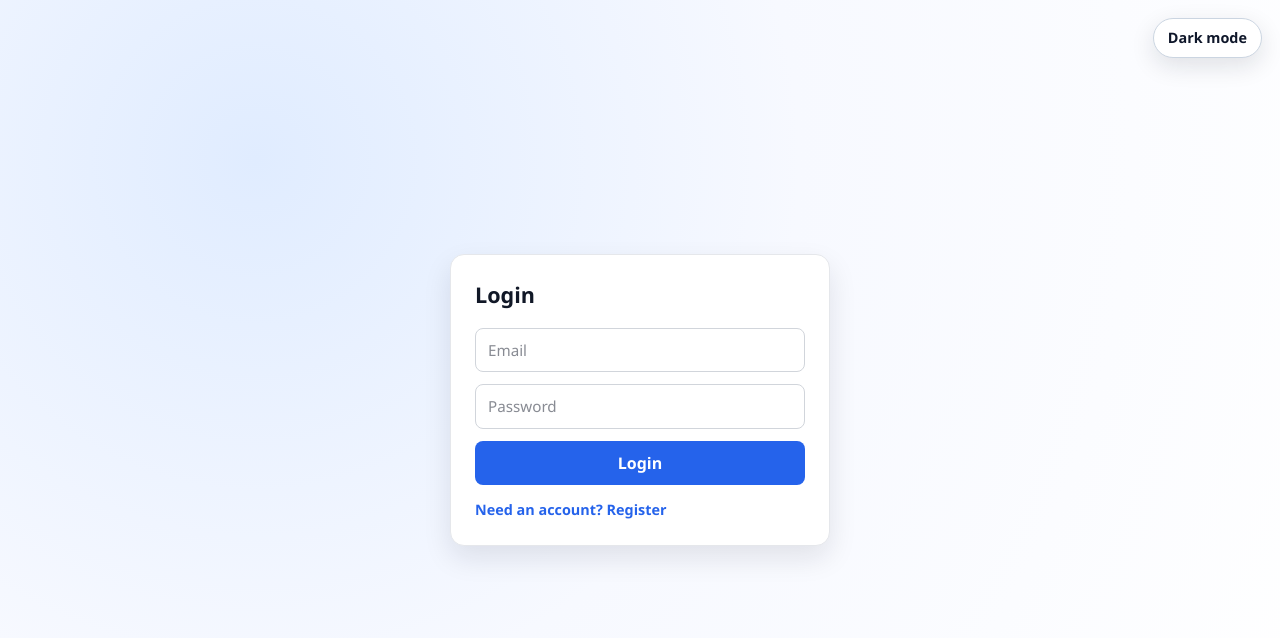
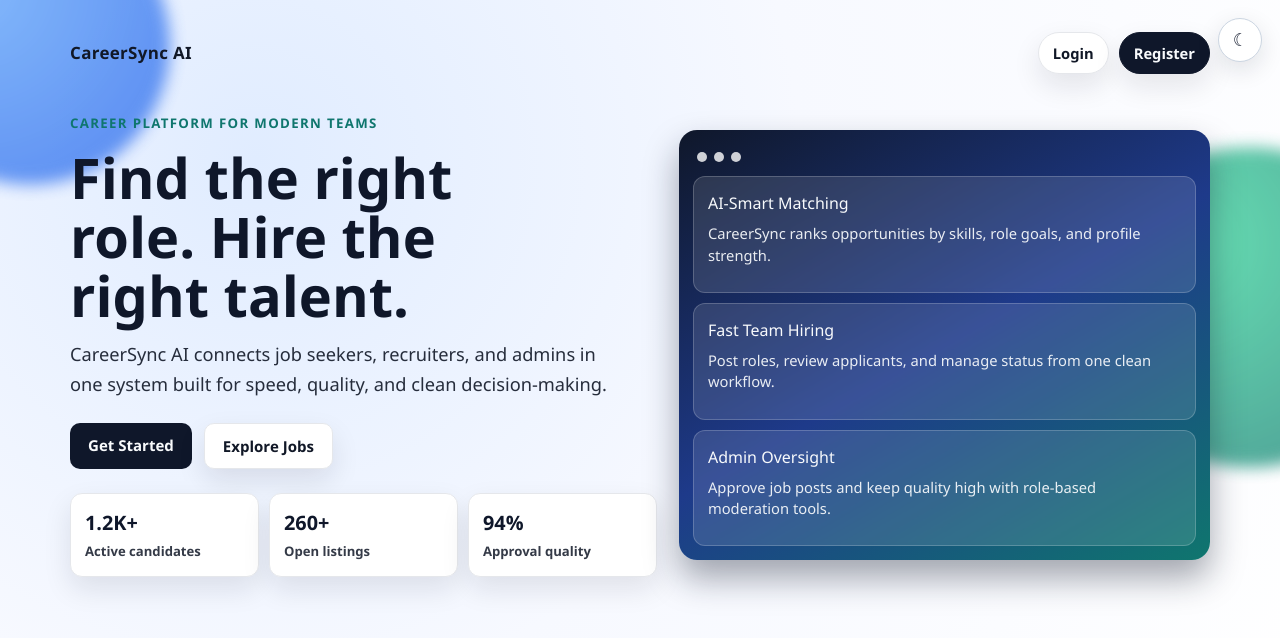
Before and after one commit to alfred2504/careersync-ai, a React (Vite) app in the folder client/: page / in a window 1280 px wide. Shown: the top 638 px of the page. Built offline with nearby package versions, Linux system fonts and the light colour scheme; no server answers.

Commit message:
created landing page

```diff
--- a/client/src/App.tsx
+++ b/client/src/App.tsx
@@ -24,7 +24,7 @@ function App() {
         onClick={toggleTheme}
         aria-label={`Switch to ${theme === "light" ? "dark" : "light"} theme`}
       >
-        {theme === "light" ? "Dark mode" : "Light mode"}
+        {theme === "light" ? "☾" : "☀"}
       </button>
       <AppRoutes />
     </>
--- a/client/src/index.css
+++ b/client/src/index.css
@@ -58,8 +58,11 @@ body {
 	background: var(--toggle-bg);
 	color: var(--toggle-text);
 	border-radius: 999px;
-	padding: 8px 14px;
-	font-size: 0.9rem;
+	padding: 8px 12px;
+	min-width: 44px;
+	min-height: 44px;
+	font-size: 1.1rem;
+	line-height: 1;
 	font-weight: 600;
 	cursor: pointer;
 	box-shadow: var(--toggle-shadow);
@@ -74,7 +77,18 @@ body {
 	display: flex;
 	align-items: center;
 	justify-content: center;
-	padding: 24px;
+	padding: 92px 24px 24px;
+}
+
+@media (max-width: 640px) {
+	.theme-toggle {
+		top: 12px;
+		right: 12px;
+	}
+
+	.register-page {
+		padding: 84px 14px 20px;
+	}
 }
 
 .register-label {
@@ -154,6 +168,343 @@ body {
 	margin: 14px 0 0;
 	font-size: 0.92rem;
 	line-height: 1.4;
+}
+
+.landing-page {
+	position: relative;
+	min-height: 100vh;
+	overflow: hidden;
+	padding: 26px 20px 48px;
+}
+
+.landing-bg-orb {
+	position: absolute;
+	border-radius: 999px;
+	filter: blur(8px);
+	z-index: 0;
+	opacity: 0.75;
+	animation: landingFloat 7s ease-in-out infinite;
+}
+
+.landing-bg-orb-one {
+	top: -90px;
+	left: -110px;
+	width: 280px;
+	height: 280px;
+	background: radial-gradient(circle at 30% 30%, #60a5fa, #2563eb);
+}
+
+.landing-bg-orb-two {
+	right: -130px;
+	top: 160px;
+	width: 320px;
+	height: 320px;
+	background: radial-gradient(circle at 30% 30%, #34d399, #0f766e);
+	animation-delay: 1.2s;
+}
+
+.landing-header {
+	position: relative;
+	z-index: 2;
+	max-width: 1140px;
+	margin: 0 auto;
+	display: flex;
+	justify-content: space-between;
+	align-items: center;
+	gap: 14px;
+	padding: 6px 0;
+}
+
+.landing-brand {
+	margin: 0;
+	font-weight: 800;
+	font-size: 1.06rem;
+	letter-spacing: 0.02em;
+}
+
+.landing-nav {
+	display: flex;
+	align-items: center;
+	gap: 10px;
+}
+
+.landing-nav-link {
+	text-decoration: none;
+	color: var(--text-main);
+	font-size: 0.92rem;
+	font-weight: 700;
+	padding: 9px 14px;
+	border-radius: 999px;
+	border: 1px solid var(--card-border);
+	background: var(--card-bg);
+	box-shadow: var(--card-shadow);
+}
+
+.landing-nav-link-accent {
+	background: #0f172a;
+	border-color: #0f172a;
+	color: #f8fafc;
+}
+
+.landing-hero {
+	position: relative;
+	z-index: 1;
+	max-width: 1140px;
+	margin: 34px auto 0;
+	display: grid;
+	grid-template-columns: 1.05fr 0.95fr;
+	gap: 22px;
+	align-items: center;
+}
+
+.landing-copy {
+	opacity: 0;
+	animation: landingReveal 0.65s ease forwards;
+}
+
+.landing-kicker {
+	margin: 0;
+	font-size: 0.83rem;
+	font-weight: 800;
+	letter-spacing: 0.1em;
+	text-transform: uppercase;
+	color: #0f766e;
+}
+
+.landing-title {
+	margin: 14px 0 0;
+	font-size: clamp(2rem, 5vw, 3.5rem);
+	line-height: 1.05;
+	max-width: 12ch;
+	font-weight: 900;
+	color: #0f172a;
+}
+
+.landing-subtitle {
+	margin: 16px 0 0;
+	font-size: clamp(1rem, 1.8vw, 1.14rem);
+	line-height: 1.6;
+	max-width: 52ch;
+	opacity: 0.9;
+}
+
+.landing-cta-row {
+	margin-top: 24px;
+	display: flex;
+	gap: 12px;
+	flex-wrap: wrap;
+}
+
+.landing-cta-primary,
+.landing-cta-secondary {
+	text-decoration: none;
+	font-weight: 800;
+	padding: 11px 18px;
+	border-radius: 10px;
+	font-size: 0.94rem;
+	transition: transform 0.2s ease;
+}
+
+.landing-cta-primary {
+	background: #0f172a;
+	color: #f8fafc;
+}
+
+.landing-cta-secondary {
+	background: var(--card-bg);
+	color: var(--text-main);
+	border: 1px solid var(--card-border);
+	box-shadow: var(--card-shadow);
+}
+
+.landing-cta-primary:hover,
+.landing-cta-secondary:hover {
+	transform: translateY(-2px);
+}
+
+.landing-metric-row {
+	margin-top: 24px;
+	display: grid;
+	grid-template-columns: repeat(3, minmax(120px, 1fr));
+	gap: 10px;
+	max-width: 620px;
+	width: 100%;
+}
+
+.landing-metric-card {
+	background: var(--card-bg);
+	border: 1px solid var(--card-border);
+	border-radius: 12px;
+	padding: 14px;
+	box-shadow: var(--card-shadow);
+}
+
+.landing-metric-value {
+	margin: 0;
+	font-size: 1.24rem;
+	font-weight: 900;
+	color: #0f172a;
+}
+
+.landing-metric-label {
+	margin: 4px 0 0;
+	font-size: 0.82rem;
+	opacity: 0.85;
+	font-weight: 600;
+}
+
+.landing-visual-panel {
+	opacity: 0;
+	animation: landingReveal 0.65s ease forwards;
+	animation-delay: 0.15s;
+	animation-fill-mode: forwards;
+}
+
+.landing-visual-shell {
+	background: linear-gradient(150deg, #0f172a 0%, #1e3a8a 50%, #0f766e 100%);
+	border-radius: 18px;
+	padding: 14px;
+	box-shadow: 0 18px 34px rgba(15, 23, 42, 0.38);
+	min-height: 430px;
+	display: flex;
+	flex-direction: column;
+}
+
+.landing-visual-topbar {
+	display: flex;
+	gap: 7px;
+	padding: 8px 4px 12px;
+}
+
+.landing-visual-topbar span {
+	width: 10px;
+	height: 10px;
+	border-radius: 50%;
+	background: rgba(255, 255, 255, 0.8);
+}
+
+.landing-visual-content {
+	display: grid;
+	gap: 10px;
+	margin-top: 2px;
+	flex: 1;
+}
+
+.landing-highlight-card {
+	background: rgba(255, 255, 255, 0.12);
+	border: 1px solid rgba(255, 255, 255, 0.2);
+	border-radius: 12px;
+	padding: 14px;
+	backdrop-filter: blur(2px);
+	transform: translateY(10px);
+	opacity: 0;
+	animation: landingRise 0.55s ease forwards;
+}
+
+.landing-highlight-card:nth-child(2) {
+	animation-delay: 0.12s;
+}
+
+.landing-highlight-card:nth-child(3) {
+	animation-delay: 0.24s;
+}
+
+.landing-highlight-card h3 {
+	margin: 0;
+	font-size: 1rem;
+	color: #f8fafc;
+}
+
+.landing-highlight-card p {
+	margin: 8px 0 0;
+	font-size: 0.92rem;
+	line-height: 1.45;
+	color: rgba(248, 250, 252, 0.93);
+}
+
+body.dark-theme .landing-title,
+body.dark-theme .landing-metric-value {
+	color: #f8fafc;
+}
+
+body.dark-theme .landing-kicker {
+	color: #34d399;
+}
+
+body.dark-theme .landing-nav-link-accent,
+body.dark-theme .landing-cta-primary {
+	background: #334155;
+	border-color: #334155;
+}
+
+@keyframes landingReveal {
+	from {
+		opacity: 0;
+		transform: translateY(12px);
+	}
+	to {
+		opacity: 1;
+		transform: translateY(0);
+	}
+}
+
+@keyframes landingRise {
+	from {
+		opacity: 0;
+		transform: translateY(10px);
+	}
+	to {
+		opacity: 1;
+		transform: translateY(0);
+	}
+}
+
+@keyframes landingFloat {
+	0%,
+	100% {
+		transform: translateY(0);
+	}
+	50% {
+		transform: translateY(-14px);
+	}
+}
+
+@media (max-width: 960px) {
+	.landing-hero {
+		grid-template-columns: 1fr;
+	}
+
+	.landing-title {
+		max-width: 18ch;
+	}
+
+	.landing-visual-shell {
+		min-height: 330px;
+	}
+}
+
+@media (max-width: 640px) {
+	.landing-page {
+		padding: 22px 14px 34px;
+	}
+
+	.landing-header {
+		align-items: flex-start;
+		flex-direction: column;
+	}
+
+	.landing-nav {
+		width: 100%;
+	}
+
+	.landing-nav-link {
+		flex: 1;
+		text-align: center;
+	}
+
+	.landing-metric-row {
+		grid-template-columns: 1fr;
+	}
 }
 
 .jobs-page {
--- /dev/null
+++ b/client/src/pages/Landing.tsx
@@ -0,0 +1,93 @@
+import { Link } from "react-router-dom";
+
+const highlights = [
+  {
+    title: "AI-Smart Matching",
+    text: "CareerSync ranks opportunities by skills, role goals, and profile strength.",
+  },
+  {
+    title: "Fast Team Hiring",
+    text: "Post roles, review applicants, and manage status from one clean workflow.",
+  },
+  {
+    title: "Admin Oversight",
+    text: "Approve job posts and keep quality high with role-based moderation tools.",
+  },
+];
+
+export default function Landing() {
+  const hasToken = Boolean(localStorage.getItem("token"));
+
+  return (
+    <div className="landing-page">
+      <div className="landing-bg-orb landing-bg-orb-one" />
+      <div className="landing-bg-orb landing-bg-orb-two" />
+
+      <header className="landing-header">
+        <p className="landing-brand">CareerSync AI</p>
+        <nav className="landing-nav">
+          <Link to="/login" className="landing-nav-link">
+            Login
+          </Link>
+          <Link to="/register" className="landing-nav-link landing-nav-link-accent">
+            Register
+          </Link>
+        </nav>
+      </header>
+
+      <main className="landing-hero">
+        <section className="landing-copy">
+          <p className="landing-kicker">Career platform for modern teams</p>
+          <h1 className="landing-title">Find the right role. Hire the right talent.</h1>
+          <p className="landing-subtitle">
+            CareerSync AI connects job seekers, recruiters, and admins in one system built for speed,
+            quality, and clean decision-making.
+          </p>
+
+          <div className="landing-cta-row">
+            <Link to={hasToken ? "/dashboard" : "/login"} className="landing-cta-primary">
+              {hasToken ? "Go to Dashboard" : "Get Started"}
+            </Link>
+            <Link to="/jobs" className="landing-cta-secondary">
+              Explore Jobs
+            </Link>
+          </div>
+
+          <div className="landing-metric-row">
+            <article className="landing-metric-card">
+              <p className="landing-metric-value">1.2K+</p>
+              <p className="landing-metric-label">Active candidates</p>
+            </article>
+            <article className="landing-metric-card">
+              <p className="landing-metric-value">260+</p>
+              <p className="landing-metric-label">Open listings</p>
+            </article>
+            <article className="landing-metric-card">
+              <p className="landing-metric-value">94%</p>
+              <p className="landing-metric-label">Approval quality</p>
+            </article>
+          </div>
+        </section>
+
+        <aside className="landing-visual-panel" aria-hidden="true">
+          <div className="landing-visual-shell">
+            <div className="landing-visual-topbar">
+              <span />
+              <span />
+              <span />
+            </div>
+
+            <div className="landing-visual-content">
+              {highlights.map((item) => (
+                <article key={item.title} className="landing-highlight-card">
+                  <h3>{item.title}</h3>
+                  <p>{item.text}</p>
+                </article>
+              ))}
+            </div>
+          </div>
+        </aside>
+      </main>
+    </div>
+  );
+}
--- a/client/src/routes/AppRoutes.tsx
+++ b/client/src/routes/AppRoutes.tsx
@@ -3,6 +3,7 @@ import { BrowserRouter as Router, Routes, Route } from "react-router-dom";
 import Register from "../pages/auth/Register";
 import Login from "../pages/auth/Login";
 import Dashboard from "../pages/Dashboard";
+import Landing from "../pages/Landing";
 import ProtectedRoute from "../components/ProtectedRoute";
 
 import CreateJob from "../pages/jobs/CreateJob";
@@ -15,7 +16,7 @@ export default function AppRoutes() {
     <Router>
       <Routes>
         {/* PUBLIC */}
-        <Route path="/" element={<Login />} />
+        <Route path="/" element={<Landing />} />
         <Route path="/register" element={<Register />} />
         <Route path="/login" element={<Login />} />
 
```
